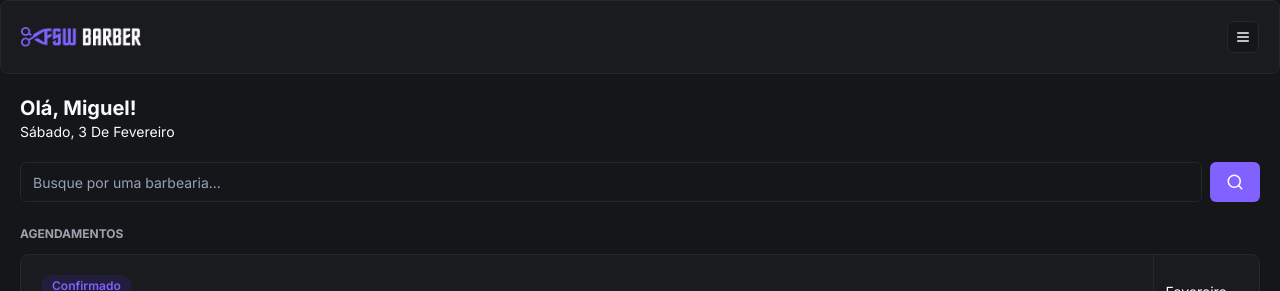
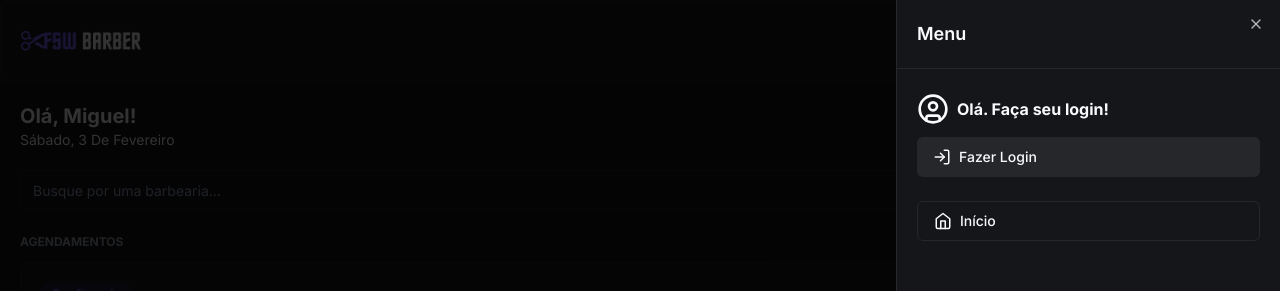
Before and after one commit to lucasbeniti/FSW-Barber, a Next.js app: page / in a window 1280 px wide. Both pictures are taken after a click on the button 1243 px from the left and 37 px from the top of the page. Shown: the top 291 px of the page. Built offline with nearby package versions, Linux system fonts and the light colour scheme; no server answers; the database is empty.

Commit message:
feat: menu sign in and sign out

```diff
--- a/app/components/header.tsx
+++ b/app/components/header.tsx
@@ -1,16 +1,107 @@
+"use client";
+
 import { Button } from "@/app/components/ui/button";
 import { Card, CardContent } from "@/app/components/ui/card";
-import { MenuIcon, icons } from "lucide-react";
+import {
+  CalendarDays,
+  HomeIcon,
+  LogInIcon,
+  LogOutIcon,
+  MenuIcon,
+  UserCircleIcon,
+  UserIcon,
+} from "lucide-react";
 import Image from "next/image";
+import {
+  Sheet,
+  SheetContent,
+  SheetHeader,
+  SheetTitle,
+  SheetTrigger,
+} from "./ui/sheet";
+import { signIn, signOut, useSession } from "next-auth/react";
+import { Avatar, AvatarImage } from "./ui/avatar";
+import Link from "next/link";
 
 const Header = () => {
+  const { data, status } = useSession();
+
+  const handleLogoutClick = () => {
+    signOut();
+  };
+
+  const handleLoginClick = () => {
+    signIn("google");
+  };
+
   return (
     <Card>
       <CardContent className="p-5 justify-between flex flex-row items-center">
         <Image src="/logo.png" alt="FSW Barber" height={22} width={120} />
-        <Button variant={"outline"} size={"icon"} className="h-8 w-8">
-          <MenuIcon size={16} />
-        </Button>
+        <Sheet>
+          <SheetTrigger asChild>
+            <Button variant={"outline"} size={"icon"}>
+              <MenuIcon size={16} />
+            </Button>
+          </SheetTrigger>
+          <SheetContent className="p-0">
+            <SheetHeader className="text-left border-b border-solid p-5 border-secondary">
+              <SheetTitle>Menu</SheetTitle>
+            </SheetHeader>
+
+            {data?.user ? (
+              <div className="flex justify-between px-5 py-6 items-center">
+                <div className="flex items-center gap-3 ">
+                  <Avatar>
+                    <AvatarImage src={data.user?.image ?? ""} />
+                  </Avatar>
+
+                  <h2 className="font-bold">{data.user?.name}</h2>
+
+                  <Button
+                    variant="secondary"
+                    size={"icon"}
+                    onClick={handleLogoutClick}
+                  >
+                    <LogOutIcon />
+                  </Button>
+                </div>
+              </div>
+            ) : (
+              <div className="px-5 py-6 flex flex-col gap-3">
+                <div className="flex items-center gap-2">
+                  <UserCircleIcon size={32} />
+                  <h2 className="font-bold">Olá. Faça seu login!</h2>
+                </div>
+                <Button
+                  variant={"secondary"}
+                  className="justify-start"
+                  onClick={handleLoginClick}
+                >
+                  <LogInIcon className="mr-2" size={18} />
+                  Fazer Login
+                </Button>
+              </div>
+            )}
+            <div className="flex px-5 flex-col gap-3">
+              <Button variant={"outline"} className="justify-start" asChild>
+                <Link href={"/"}>
+                  <HomeIcon size={18} className="mr-2" />
+                  Início
+                </Link>
+              </Button>
+
+              {status === "authenticated" && (
+                <Button variant={"outline"} className="justify-start" asChild>
+                  <Link href={"/bookings"}>
+                    <CalendarDays size={18} className="mr-2" />
+                    Agendamentos
+                  </Link>
+                </Button>
+              )}
+            </div>
+          </SheetContent>
+        </Sheet>
       </CardContent>
     </Card>
   );
--- /dev/null
+++ b/app/components/ui/sheet.tsx
@@ -0,0 +1,140 @@
+"use client"
+
+import * as React from "react"
+import * as SheetPrimitive from "@radix-ui/react-dialog"
+import { cva, type VariantProps } from "class-variance-authority"
+import { X } from "lucide-react"
+
+import { cn } from "@/app/lib/utils"
+
+const Sheet = SheetPrimitive.Root
+
+const SheetTrigger = SheetPrimitive.Trigger
+
+const SheetClose = SheetPrimitive.Close
+
+const SheetPortal = SheetPrimitive.Portal
+
+const SheetOverlay = React.forwardRef<
+  React.ElementRef<typeof SheetPrimitive.Overlay>,
+  React.ComponentPropsWithoutRef<typeof SheetPrimitive.Overlay>
+>(({ className, ...props }, ref) => (
+  <SheetPrimitive.Overlay
+    className={cn(
+      "fixed inset-0 z-50 bg-black/80  data-[state=open]:animate-in data-[state=closed]:animate-out data-[state=closed]:fade-out-0 data-[state=open]:fade-in-0",
+      className
+    )}
+    {...props}
+    ref={ref}
+  />
+))
+SheetOverlay.displayName = SheetPrimitive.Overlay.displayName
+
+const sheetVariants = cva(
+  "fixed z-50 gap-4 bg-background p-6 shadow-lg transition ease-in-out data-[state=open]:animate-in data-[state=closed]:animate-out data-[state=closed]:duration-300 data-[state=open]:duration-500",
+  {
+    variants: {
+      side: {
+        top: "inset-x-0 top-0 border-b data-[state=closed]:slide-out-to-top data-[state=open]:slide-in-from-top",
+        bottom:
+          "inset-x-0 bottom-0 border-t data-[state=closed]:slide-out-to-bottom data-[state=open]:slide-in-from-bottom",
+        left: "inset-y-0 left-0 h-full w-3/4 border-r data-[state=closed]:slide-out-to-left data-[state=open]:slide-in-from-left sm:max-w-sm",
+        right:
+          "inset-y-0 right-0 h-full w-3/4  border-l data-[state=closed]:slide-out-to-right data-[state=open]:slide-in-from-right sm:max-w-sm",
+      },
+    },
+    defaultVariants: {
+      side: "right",
+    },
+  }
+)
+
+interface SheetContentProps
+  extends React.ComponentPropsWithoutRef<typeof SheetPrimitive.Content>,
+    VariantProps<typeof sheetVariants> {}
+
+const SheetContent = React.forwardRef<
+  React.ElementRef<typeof SheetPrimitive.Content>,
+  SheetContentProps
+>(({ side = "right", className, children, ...props }, ref) => (
+  <SheetPortal>
+    <SheetOverlay />
+    <SheetPrimitive.Content
+      ref={ref}
+      className={cn(sheetVariants({ side }), className)}
+      {...props}
+    >
+      {children}
+      <SheetPrimitive.Close className="absolute right-4 top-4 rounded-sm opacity-70 ring-offset-background transition-opacity hover:opacity-100 focus:outline-none focus:ring-2 focus:ring-ring focus:ring-offset-2 disabled:pointer-events-none data-[state=open]:bg-secondary">
+        <X className="h-4 w-4" />
+        <span className="sr-only">Close</span>
+      </SheetPrimitive.Close>
+    </SheetPrimitive.Content>
+  </SheetPortal>
+))
+SheetContent.displayName = SheetPrimitive.Content.displayName
+
+const SheetHeader = ({
+  className,
+  ...props
+}: React.HTMLAttributes<HTMLDivElement>) => (
+  <div
+    className={cn(
+      "flex flex-col space-y-2 text-center sm:text-left",
+      className
+    )}
+    {...props}
+  />
+)
+SheetHeader.displayName = "SheetHeader"
+
+const SheetFooter = ({
+  className,
+  ...props
+}: React.HTMLAttributes<HTMLDivElement>) => (
+  <div
+    className={cn(
+      "flex flex-col-reverse sm:flex-row sm:justify-end sm:space-x-2",
+      className
+    )}
+    {...props}
+  />
+)
+SheetFooter.displayName = "SheetFooter"
+
+const SheetTitle = React.forwardRef<
+  React.ElementRef<typeof SheetPrimitive.Title>,
+  React.ComponentPropsWithoutRef<typeof SheetPrimitive.Title>
+>(({ className, ...props }, ref) => (
+  <SheetPrimitive.Title
+    ref={ref}
+    className={cn("text-lg font-semibold text-foreground", className)}
+    {...props}
+  />
+))
+SheetTitle.displayName = SheetPrimitive.Title.displayName
+
+const SheetDescription = React.forwardRef<
+  React.ElementRef<typeof SheetPrimitive.Description>,
+  React.ComponentPropsWithoutRef<typeof SheetPrimitive.Description>
+>(({ className, ...props }, ref) => (
+  <SheetPrimitive.Description
+    ref={ref}
+    className={cn("text-sm text-muted-foreground", className)}
+    {...props}
+  />
+))
+SheetDescription.displayName = SheetPrimitive.Description.displayName
+
+export {
+  Sheet,
+  SheetPortal,
+  SheetOverlay,
+  SheetTrigger,
+  SheetClose,
+  SheetContent,
+  SheetHeader,
+  SheetFooter,
+  SheetTitle,
+  SheetDescription,
+}
--- a/package.json
+++ b/package.json
@@ -15,6 +15,7 @@
     "@auth/prisma-adapter": "^1.2.0",
     "@prisma/client": "^5.8.1",
     "@radix-ui/react-avatar": "^1.0.4",
+    "@radix-ui/react-dialog": "^1.0.5",
     "@radix-ui/react-slot": "^1.0.2",
     "class-variance-authority": "^0.7.0",
     "clsx": "^2.1.0",
```
Also changed, not shown: 1 other file (tests, documents, lock files or other folders).
